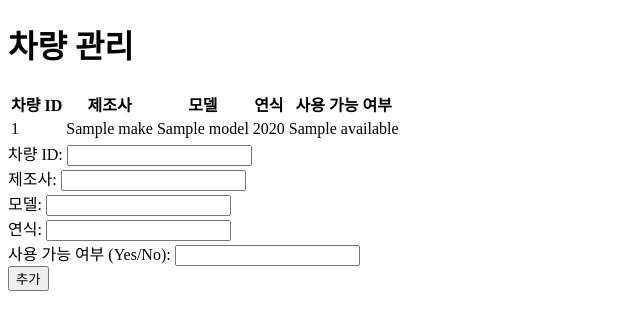
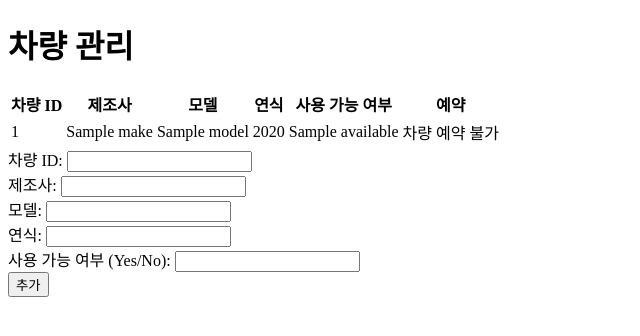
Before and after one commit to mongshot/jbclaim, a Flask app: template templates/index.html in a window 1280 px wide. Shown: the top 336 px of the page, without its empty margins (0-640 px from the left). Run offline with Flask 3, Linux system fonts and the light colour scheme; the template is opened without the code that fills it: most values are stand-ins (such as "Sample title", 1, 10 or a date in 2020).

Commit message:
Update index.html

```diff
--- a/templates/index.html
+++ b/templates/index.html
@@ -12,14 +12,25 @@
             <th>모델</th>
             <th>연식</th>
             <th>사용 가능 여부</th>
+            <th>예약</th>
         </tr>
-        {% for row in vehicle_data.iterrows() %}
+        {% for index, row in vehicle_data.iterrows() %}
         <tr>
             <td>{{ row['vehicle_id'] }}</td>
             <td>{{ row['make'] }}</td>
             <td>{{ row['model'] }}</td>
             <td>{{ row['year'] }}</td>
             <td>{{ row['available'] }}</td>
+            <td>
+                {% if row['available'] == 'Yes' %}
+                <form method="POST" action="/reserve">
+                    <input type="hidden" name="vehicle_id" value="{{ row['vehicle_id'] }}">
+                    <button type="submit">예약하기</button>
+                </form>
+                {% else %}
+                차량 예약 불가
+                {% endif %}
+            </td>
         </tr>
         {% endfor %}
     </table>
```
